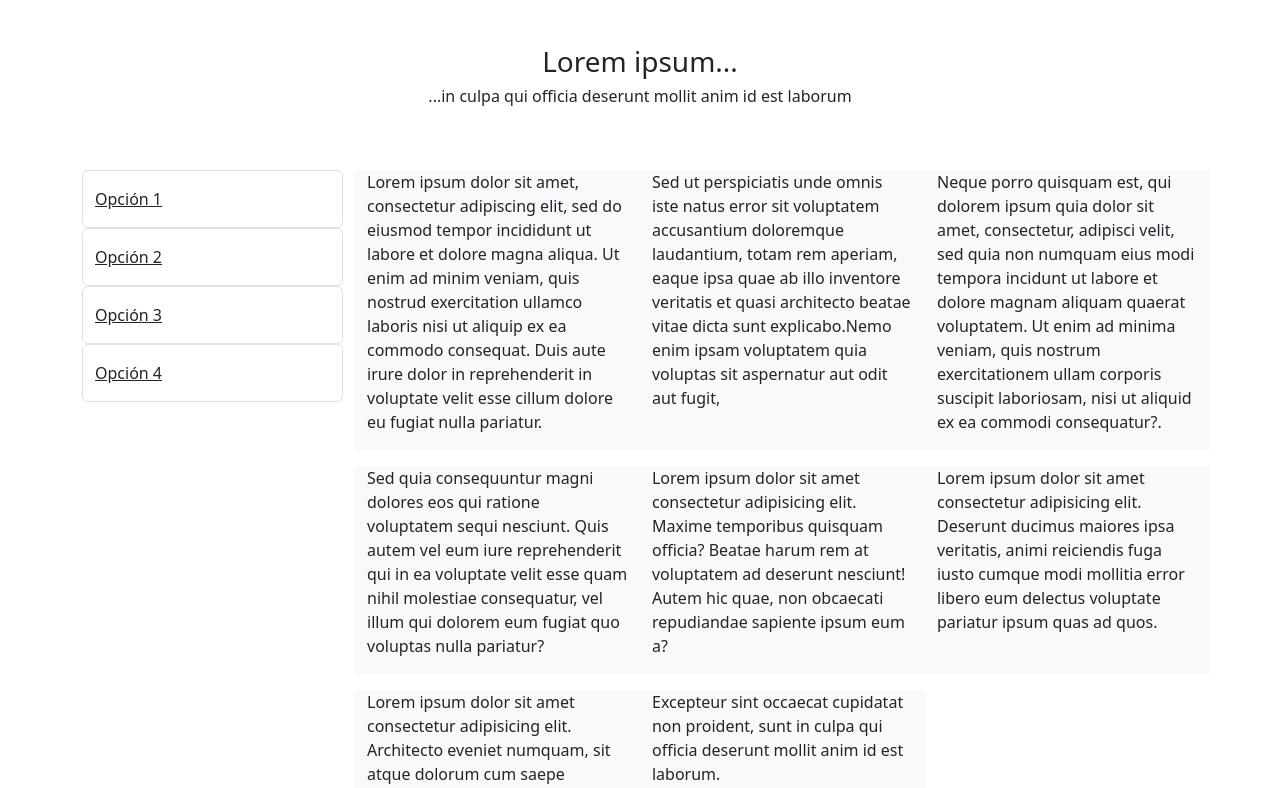
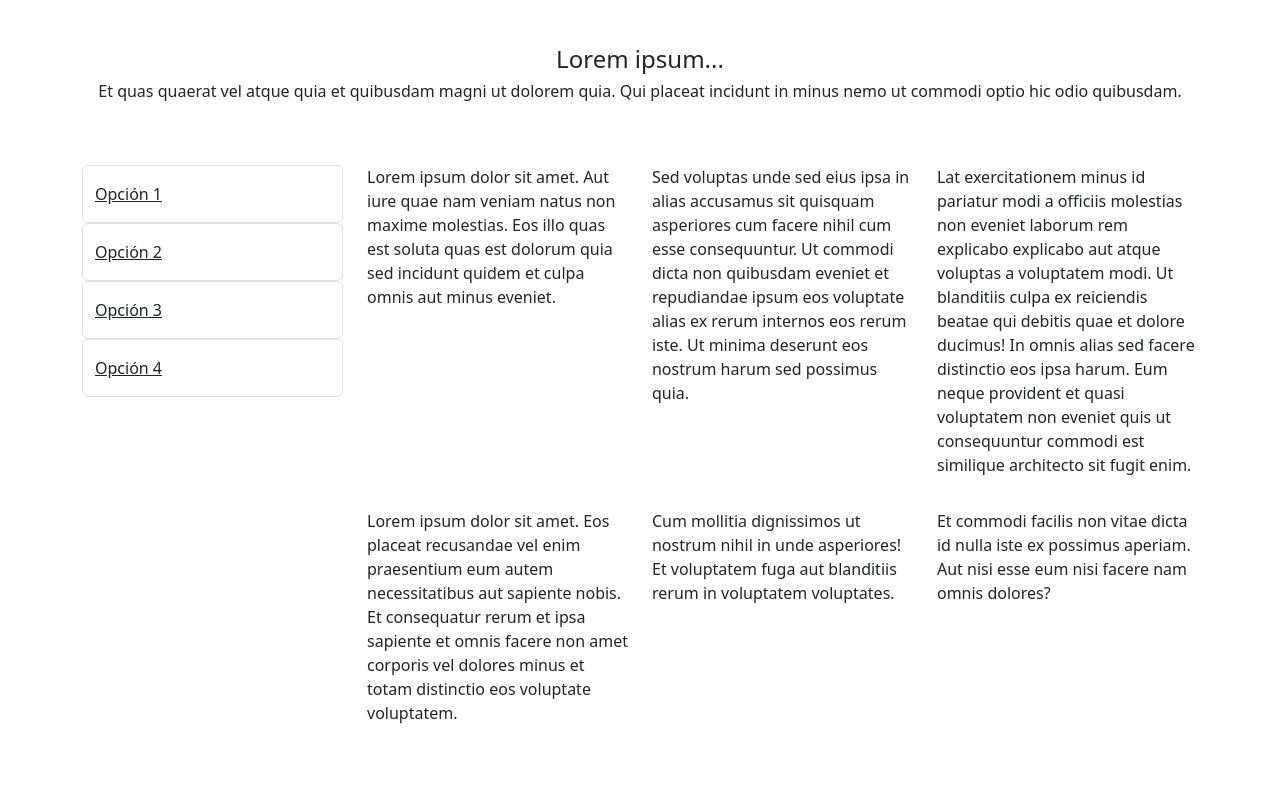
Before and after one commit to thaliaaris96/responsive-desging-con-bootstrap, a plain HTML site: page index.html in a window 1280 px wide. Shown: the part 59-847 px from the top of the page. After the commit the page ends 808 px from the top, so only its background shows below. Drawn offline with nearby package versions, Linux system fonts and the light colour scheme.

Commit message:
actualizando html

```diff
--- a/index.html
+++ b/index.html
@@ -1,72 +1,84 @@
-<!doctype html>
+<!DOCTYPE html>
 <html lang="en">
 
 <head>
-    <meta charset="utf-8">
-    <meta name="viewport" content="width=device-width, initial-scale=1">
-    <title>Responsive Design</title>
+    <meta charset="UTF-8">
+    <meta name="viewport" content="width=device-width, initial-scale=1.0">
+    <title>Document</title>
+    <!-- Enlace al archivo CSS de Bootstrap -->
     <link href="https://cdn.jsdelivr.net/npm/bootstrap@5.3.2/dist/css/bootstrap.min.css" rel="stylesheet"
         integrity="sha384-T3c6CoIi6uLrA9TneNEoa7RxnatzjcDSCmG1MXxSR1GAsXEV/Dwwykc2MPK8M2HN" crossorigin="anonymous">
+        <!-- Enlace mi propio archivo de estilo -->
+    <link rel="stylesheet" href="style.css">
 </head>
 
 <body>
     <header>
-        <nav class="navbar navbar-expand-lg bg-secondary" data-bs-theme="dark">
+        <!-- Barra de navegación con Bootstrap -->
+        <nav class="navbar navbar-expand-lg bg-secondary">
             <div class="container-fluid">
-                <a class="navbar-brand" href="#" id="titleNav">LOREM IPSUM</a>
+                <!-- Marca de la barra de navegación -->
+                <a class="navbar-brand text-white" href="#">LOREM IPSUM</a>
+                <!-- Botón de alternancia para pantallas pequeñas -->
                 <button class="navbar-toggler" type="button" data-bs-toggle="collapse"
                     data-bs-target="#navbarSupportedContent" aria-controls="navbarSupportedContent"
-                    aria-label="Toggle navigation">
+                    aria-expanded="false" aria-label="Toggle navigation">
                     <span class="navbar-toggler-icon"></span>
                 </button>
+                <!-- Contenido colapsable de la barra de navegación -->
                 <div class="collapse navbar-collapse" id="navbarSupportedContent">
-                    <input class="form-control d-lg-none mt-2" type="search" placeholder="Search" aria-label="Search"
-                        data-bs-theme="light">
+                    <!-- Lista de elementos de la barra de navegación -->
                     <ul class="navbar-nav me-auto mb-2 mb-lg-0">
-                        <li class="nav-item ms-lg-4">
-                            <a class="nav-link active" aria-current="page" href="#">Dolor</a>
+                        <li class="nav-item">
+                            <a class="nav-link active text-white" aria-current="page" href="#">Dolor</a>
                         </li>
-                        <li class="nav-item ms-lg-4">
-                            <a class="nav-link" href="#">Sit</a>
+                        <li class="nav-item">
+                            <a class="nav-link text-white" href="#">Sit</a>
                         </li>
-                        <li class="nav-item ms-lg-4">
-                            <a class="nav-link" href="#">Amet</a>
+                        <li class="nav-item">
+                            <a class="nav-link text-white" href="#">Amet</a>
                         </li>
                         <li class="nav-item d-lg-none">
-                            <a class="nav-link" href="#" role="button" id="opcionesBtn">Opciones</a>
+                            <a class="nav-link text-white" href="#" role="button" id="opcionesBtn">Opciones</a>
                         </li>
                     </ul>
-                    <div class="d-flex" role="search">
-                        <input class="form-control d-none d-lg-block me-2" type="search" placeholder="Buscar"
-                            aria-label="Search" data-bs-theme="light">
-                    </div>
+                    <!-- Formulario de búsqueda -->
+                    <form class="d-flex" role="search">
+                        <input class="form-control me-2" type="search" placeholder="Buscar" aria-label="Search">
+                    </form>
                 </div>
             </div>
         </nav>
     </header>
 
     <main class="container">
+        <!-- Sección visible solo en pantallas grandes -->
         <div class="d-none d-lg-block">
             <div class="text-center my-5">
-                <h3>Lorem ipsum...</h3>
-                <div class="carousel slide" data-bs-ride="carousel" data-bs-touch="false">
+                <h4>Lorem ipsum...</h4>
+                 <!-- Carrusel de imágenes/textos con Bootstrap -->
+                <div id="carouselExampleInterval" class="carousel slide" data-bs-ride="carousel">
                     <div class="carousel-inner">
+
                         <div class="carousel-item active" data-bs-interval="2000">
-                            <h6>...Lorem ipsum dolor sit</h6>
-                        </div>
-                        <div class="carousel-item" data-bs-interval="2000">
                             <h6>...Neque porro quisquam est qui dolorem ipsum quia dolor sit amet, consectetur, adipisci
                                 velit</h6>
                         </div>
+
                         <div class="carousel-item" data-bs-interval="2000">
-                            <h6>...in culpa qui officia deserunt mollit anim id est laborum</h6>
+                            <h6>Lorem ipsum dolor sit amet.</h6>
+                        </div>
+
+                        <div class="carousel-item" data-bs-interval="2000">
+                            <h6>Et quas quaerat vel atque quia et quibusdam magni ut dolorem quia. Qui placeat incidunt
+                                in minus nemo ut commodi optio hic odio quibusdam.</h6>
                         </div>
                     </div>
                 </div>
             </div>
         </div>
 
-        <div class="row">
+        <div class="row" id="opcionesContainer"> <!-- Contenedor de opciones -->
             <div id="opciones" class="col d-none d-lg-block mt-2">
                 <div class="text-decoration-underline d-grid">
                     <button class="btn btn-outline-secondary border text-start py-3 text-body">Opción 1</button>
@@ -75,77 +87,37 @@
                     <button class="btn btn-outline-secondary border text-start py-3 text-body">Opción 4</button>
                 </div>
             </div>
-            <div class="col-12 col-lg-9">
+
+            <div class="col-12 col-lg-9" id="textContainer"> <!-- Contenedor de texto -->
                 <div class="row row-cols-1 row-cols-md-2 row-cols-lg-3">
-                    <div class="col bg-body-tertiary my-2">
-                        <p>Lorem ipsum dolor sit amet, consectetur adipiscing elit, sed do eiusmod tempor incididunt ut
-                            labore et dolore magna aliqua. Ut enim ad minim veniam, quis nostrud exercitation ullamco
-                            laboris
-                            nisi ut aliquip ex ea commodo consequat. Duis aute irure dolor in reprehenderit in voluptate
-                            velit
-                            esse cillum dolore eu fugiat nulla pariatur.
-                        </p>
+                    <div class="col my-2 justified-text textos">
+                        <p>Lorem ipsum dolor sit amet. Aut iure quae nam veniam natus non maxime molestias. Eos illo quas est soluta quas est dolorum quia sed incidunt quidem et culpa omnis aut minus eveniet.</p>
                     </div>
-                    <div class="col bg-body-tertiary my-2">
-                        <p>Sed ut perspiciatis unde omnis iste natus error sit voluptatem accusantium doloremque
-                            laudantium,
-                            totam rem aperiam, eaque ipsa quae ab illo inventore veritatis et quasi architecto beatae
-                            vitae
-                            dicta sunt explicabo.Nemo enim ipsam voluptatem quia voluptas sit aspernatur aut odit aut
-                            fugit,
-                        </p>
+                    <div class="col my-2 justified-text textos">
+                        <p>Sed voluptas unde sed eius ipsa in alias accusamus sit quisquam asperiores cum facere nihil cum esse consequuntur. Ut commodi dicta non quibusdam eveniet et repudiandae ipsum eos voluptate alias ex rerum internos eos rerum iste. Ut minima deserunt eos nostrum harum sed possimus quia.</p>
                     </div>
-                    <div class="col bg-body-tertiary my-2">
-                        <p>Neque porro
-                            quisquam est,
-                            qui dolorem ipsum quia dolor sit amet, consectetur, adipisci velit, sed quia non numquam
-                            eius modi tempora
-                            incidunt ut labore et dolore magnam aliquam quaerat voluptatem. Ut enim ad minima veniam,
-                            quis nostrum
-                            exercitationem ullam corporis suscipit laboriosam, nisi ut aliquid ex ea commodi
-                            consequatur?.</p>
+                    <div class="col my-2 justified-text textos">
+                        <p>Lat exercitationem minus id pariatur modi a officiis molestias non eveniet laborum rem explicabo explicabo aut atque voluptas a voluptatem modi. Ut blanditiis culpa ex reiciendis beatae qui debitis quae et dolore ducimus! In omnis alias sed facere distinctio eos ipsa harum. Eum neque provident et quasi voluptatem non eveniet quis ut consequuntur commodi est similique architecto sit fugit enim.</p>
                     </div>
-                    <div class="col bg-body-tertiary my-2">
-                        <p>Sed quia consequuntur magni dolores eos qui ratione voluptatem sequi nesciunt.
-                            Quis autem vel eum iure reprehenderit qui in ea voluptate velit esse quam nihil molestiae
-                            consequatur,
-                            vel illum qui dolorem eum fugiat quo voluptas nulla pariatur?</p>
+                    <div class="col my-2 justified-text textos">
+                        <p>Lorem ipsum dolor sit amet. Eos placeat recusandae vel enim praesentium eum autem necessitatibus aut sapiente nobis. Et consequatur rerum et ipsa sapiente et omnis facere non amet corporis vel dolores minus et totam distinctio eos voluptate voluptatem.</p>
                     </div>
-                    <div class="col bg-body-tertiary my-2">
-                        <p>Lorem ipsum dolor sit amet consectetur adipisicing elit. Maxime temporibus quisquam officia?
-                            Beatae harum
-                            rem at voluptatem ad deserunt nesciunt! Autem hic quae, non obcaecati repudiandae sapiente
-                            ipsum eum a?
-                        </p>
+                    <div class="col my-2 justified-text textos">
+                        <p>Cum mollitia dignissimos ut nostrum nihil in unde asperiores! Et voluptatem fuga aut blanditiis rerum in voluptatem voluptates.</p>
                     </div>
-                    <div class="col bg-body-tertiary my-2">
-                        <p>Lorem ipsum dolor sit amet consectetur adipisicing elit. Deserunt ducimus maiores ipsa
-                            veritatis, animi
-                            reiciendis fuga iusto cumque modi mollitia error libero eum delectus voluptate pariatur
-                            ipsum quas ad
-                            quos.</p>
-                    </div>
-                    <div class="col bg-body-tertiary my-2">
-                        <p>Lorem ipsum dolor sit amet consectetur adipisicing elit. Architecto eveniet numquam, sit
-                            atque dolorum
-                            cum saepe possimus velit cumque sunt nam libero illum vero laudantium labore necessitatibus.
-                            Aliquid,
-                            quisquam sed.</p>
-                    </div>
-                    <div class="col bg-body-tertiary my-2">
-                        <p>Excepteur sint occaecat cupidatat non proident,
-                            sunt
-                            in culpa qui officia deserunt mollit anim id est laborum.</p>
+                    <div class="col my-2 justified-text textos">
+                        <p>Et commodi facilis non vitae dicta id nulla iste ex possimus aperiam. Aut nisi esse eum nisi facere nam omnis dolores?</p>
                     </div>
                 </div>
             </div>
         </div>
+    </div>
     </main>
 
     <script src="https://cdn.jsdelivr.net/npm/bootstrap@5.3.2/dist/js/bootstrap.bundle.min.js"
-        integrity="sha384-C6RzsynM9kWDrMNeT87bh95OGNyZPhcTNXj1NW7RuBCsyN/o0jlpcV8Qyq46cDfL" crossorigin="anonymous">
-        </script>
-    <script src="index.js"></script>
+        integrity="sha384-C6RzsynM9kWDrMNeT87bh95OGNyZPhcTNXj1NW7RuBCsyN/o0jlpcV8Qyq46cDfL"
+        crossorigin="anonymous"></script>
+    <script src="js/index.js"></script>
 </body>
 
 </html>
```
